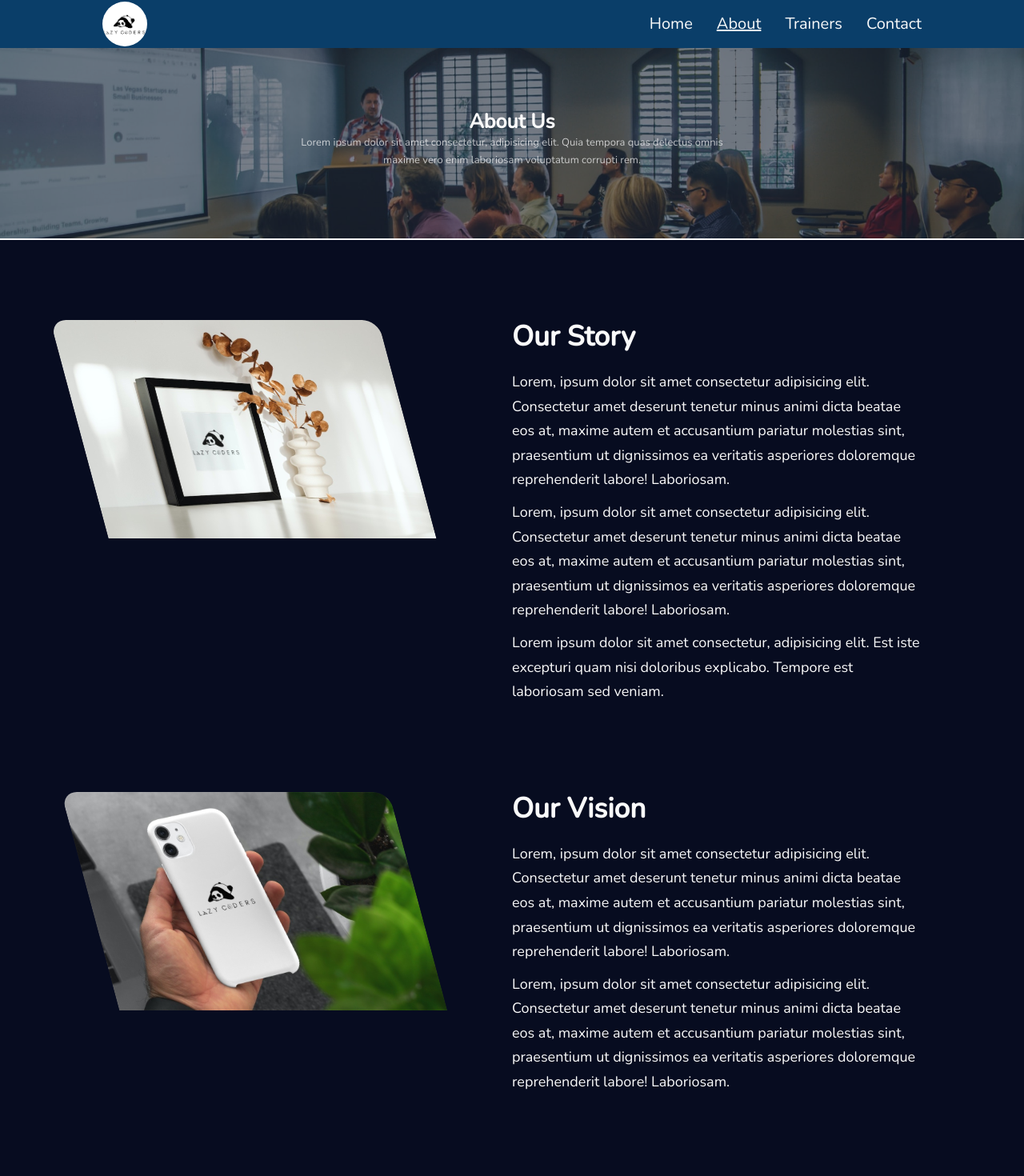
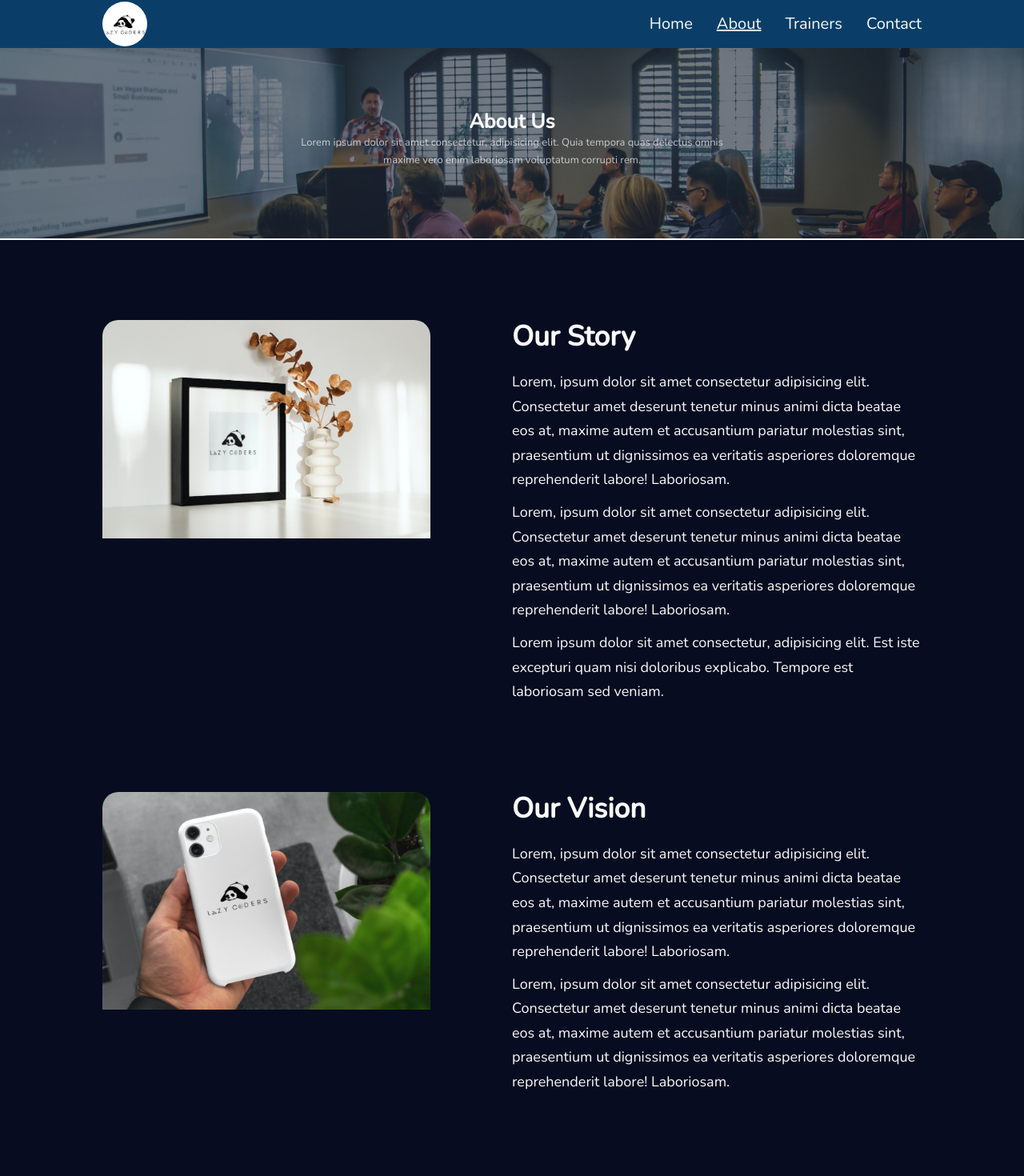
Before and after one commit to nickemma/microverse-lazy-coders, a React (Create React App) app: page /about in a window 1280 px wide. Shown: the top 1470 px of the page at 80% size. Built offline with nearby package versions, Linux system fonts and the light colour scheme.

Commit message:
add animation on the site

```diff
--- a/src/pages/about/About.jsx
+++ b/src/pages/about/About.jsx
@@ -1,11 +1,18 @@
+import React, { useEffect } from 'react';
+import AOS from 'aos';
 import Hero from '../../components/Hero';
 import Image from '../../images/meeting-2.jpg';
 import StoryImage from '../../images/image3.png';
 import VisionImage from '../../images/image4.png';
 import MissionImage from '../../images/image5.png';
 import './About.css';
+import 'aos/dist/aos.css';
 
 function About() {
+  useEffect(() => {
+    AOS.init({ duration: 1000, easing: 'linear' });
+    AOS.refresh();
+  }, []);
   return (
     <>
       <Hero title="About Us" image={Image}>
@@ -14,10 +21,10 @@ function About() {
       </Hero>
       <section className="about-story">
         <div className="container about-content">
-          <div className="about-image">
+          <div className="about-image" data-aos="fade-right">
             <img src={StoryImage} alt="Our Story" />
           </div>
-          <div className="about-content-info">
+          <div className="about-content-info" data-aos="fade-left">
             <h2>Our Story</h2>
             <p>
               Lorem, ipsum dolor sit amet consectetur adipisicing elit.
@@ -44,10 +51,10 @@ function About() {
 
       <section className="about-vision">
         <div className="container vision-content">
-          <div className="about-image">
+          <div className="about-image" data-aos="fade-left">
             <img src={VisionImage} alt="Our Vision" />
           </div>
-          <div className="about-content-info">
+          <div className="about-content-info" data-aos="fade-left">
             <h2>Our Vision</h2>
             <p>
               Lorem, ipsum dolor sit amet consectetur adipisicing elit.
--- a/src/pages/trainers/Trainers.jsx
+++ b/src/pages/trainers/Trainers.jsx
@@ -1,5 +1,7 @@
 /* eslint-disable */
 import { BsInstagram, BsGithub } from 'react-icons/bs';
+import React, { useEffect } from 'react';
+import AOS from 'aos';
 import { AiOutlineTwitter } from 'react-icons/ai';
 import { FaLinkedinIn } from 'react-icons/fa';
 import Image from '../../images/image1.png';
@@ -7,8 +9,13 @@ import { trainers } from '../../data';
 import Hero from '../../components/Hero';
 import Trainer from '../../components/Trainer';
 import './Trainers.css';
+import 'aos/dist/aos.css';
 
 function Trainers() {
+  useEffect(() => {
+    AOS.init({ duration: 1000, easing: 'linear' });
+    AOS.refresh();
+  }, []);
   return (
     <>
       <Hero title="Get In Touch" image={Image}>
@@ -19,7 +26,7 @@ function Trainers() {
         </p>
       </Hero>
       <section className="trainers">
-        <div className="container trainers-container">
+        <div className="container trainers-container" data-aos="fade-down">
           {trainers.map(({ id, image, name, job, socials }) => {
             return (
               <Trainer
```
